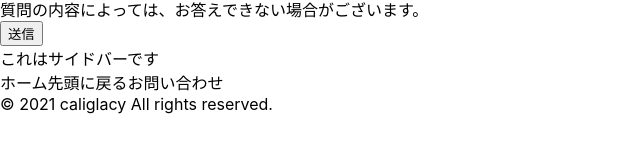
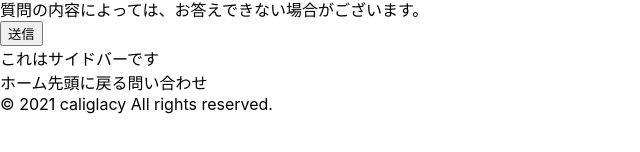
Before and after one commit to caliglacy/blog-react, a React (Create React App) app: page /contact in a window 1280 px wide. Shown: the part 390-542 px from the top of the page, without its empty margins (0-640 px from the left). Built offline with nearby package versions, Linux system fonts and the light colour scheme; the HTML template or start-up script is replaced by a standard one.

Commit message:
✏️ 語句を統一

```diff
--- a/src/components/Footer.js
+++ b/src/components/Footer.js
@@ -5,7 +5,7 @@ const Footer = () => {
       <div>
         <span>ホーム</span>
         <span>先頭に戻る</span>
-        <span>お問い合わせ</span>
+        <span>問い合わせ</span>
       </div>
       <div>© {Year} caliglacy All rights reserved.</div>
     </div>
```
